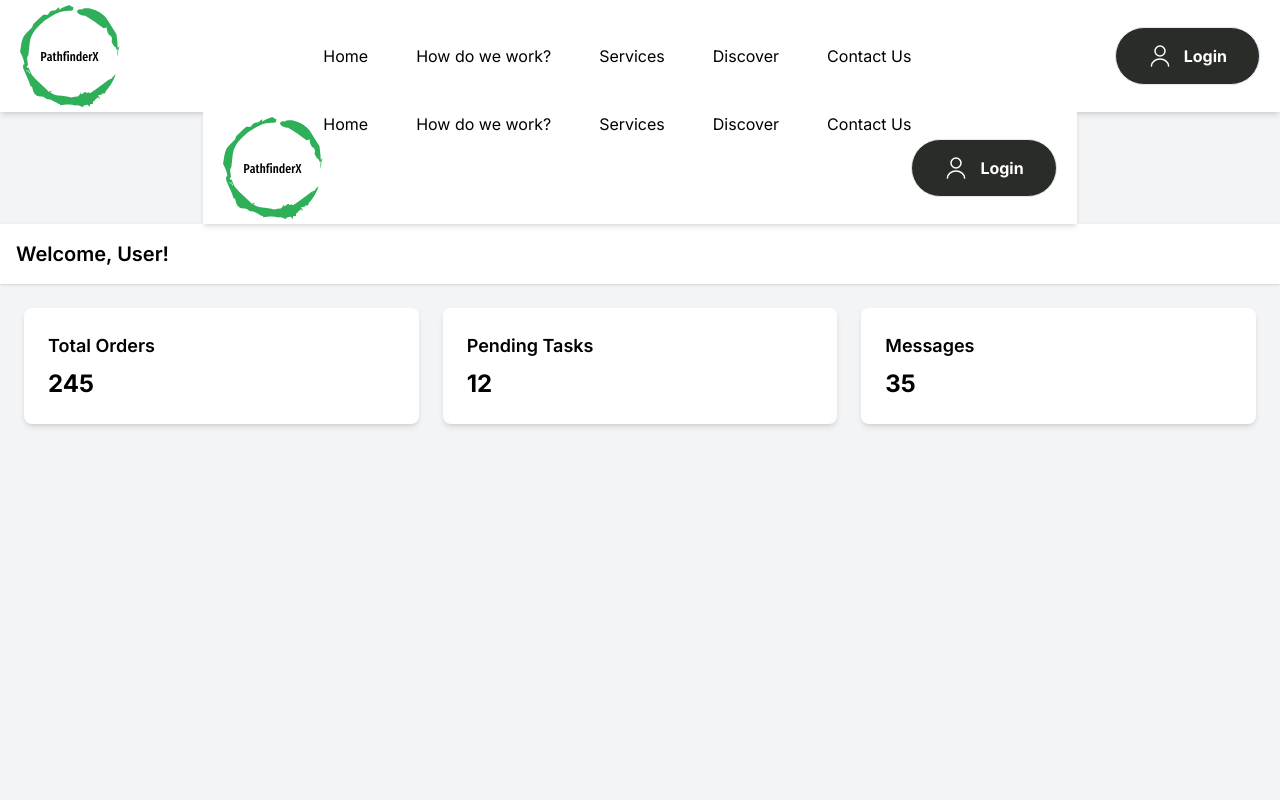
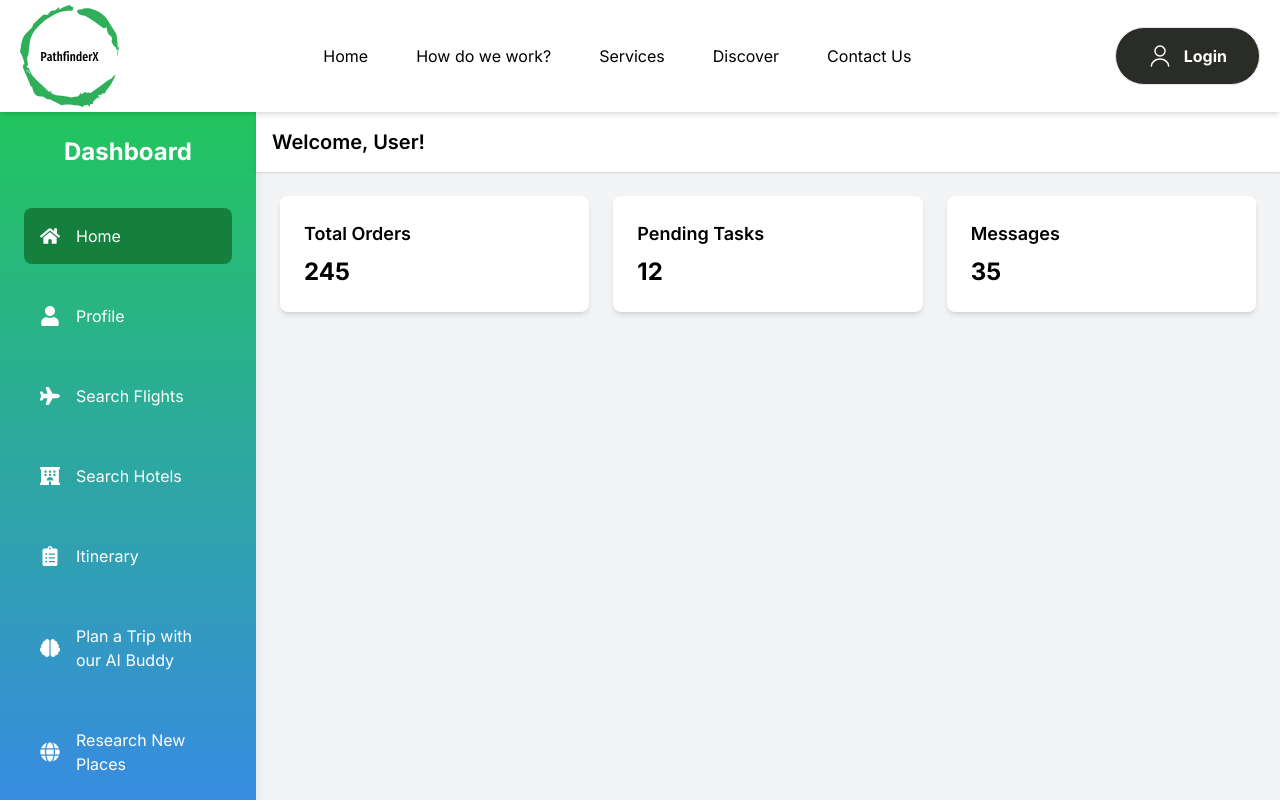
Before and after one commit to ShashankJc1/pathfinderx, a Next.js app: page /pages/dashboard in a window 1280 px wide. Shown: the top 800 px of the page. Built offline with nearby package versions, Linux system fonts and the light colour scheme.

Commit message:
fix-dashboard

```diff
--- /dev/null
+++ b/app/pages/discover/index.tsx
@@ -0,0 +1,82 @@
+"use client";
+
+import Image from "next/image";
+import Link from "next/link";
+
+// Travel options data
+const travelOptions = [
+  {
+    name: "Backpacking",
+    image: "/backpacking.jpg",
+    link: "/discover/backpacking",
+  },
+  {
+    name: "Solo Travelling",
+    image: "/solo-travel.jpg",
+    link: "/discover/solo-travelling",
+  },
+  {
+    name: "Cultural Travelling",
+    image: "/cultural.jpg",
+    link: "/discover/cultural-travelling",
+  },
+  {
+    name: "Budget Travel",
+    image: "/budget-travel.jpg",
+    link: "/discover/budget-travel",
+  },
+  {
+    name: "Adventure Travel",
+    image: "/adventure.jpg",
+    link: "/discover/adventure-travel",
+  },
+  {
+    name: "Family Travel",
+    image: "/family-travel.jpg",
+    link: "/discover/family-travel",
+  },
+  {
+    name: "Luxury Travel",
+    image: "/luxury.jpg",
+    link: "/discover/luxury-travel",
+  },
+];
+
+export default function Discover() {
+  return (
+    <section className="bg-gradient-to-br from-gray-100 via-blue-50 to-white py-16 text-gray-800">
+      <div className="max-container padding-container">
+        <h1 className="text-center bold-40 lg:bold-64 mb-12 text-gray-900">
+          Discover New Destinations
+        </h1>
+        <p className="text-center regular-20 text-gray-700 mb-16 max-w-3xl mx-auto">
+          Explore hidden gems and top-rated travel spots. From breathtaking landscapes to vibrant cityscapes, PathfinderX offers personalized recommendations to make every journey unforgettable.
+        </p>
+
+        {/* Travel Options Grid */}
+        <div className="grid grid-cols-1 sm:grid-cols-2 lg:grid-cols-3 gap-8">
+          {travelOptions.map((option) => (
+            <Link
+              href={option.link}
+              key={option.name}
+              className="group relative block rounded-lg overflow-hidden shadow-lg hover:shadow-2xl transition-shadow duration-300"
+            >
+              <div className="relative h-64 lg:h-80">
+                <Image
+                  src={option.image}
+                  alt={option.name}
+                  fill
+                  priority
+                  className="object-cover object-center transition-transform duration-500 group-hover:scale-110"
+                />
+              </div>
+              <div className="absolute inset-0 bg-black/50 flexCenter transition-opacity duration-300 group-hover:bg-black/60">
+                <h3 className="bold-24 lg:bold-32 text-white">{option.name}</h3>
+              </div>
+            </Link>
+          ))}
+        </div>
+      </div>
+    </section>
+  );
+}
--- a/components/DashboardLayout.tsx
+++ b/components/DashboardLayout.tsx
@@ -1,6 +1,6 @@
 "use client";
 
-import Navbar from "./Navbar";
+import Sidebar from "./Sidebar";
 import Header from "./Header";
 
 interface DashboardLayoutProps {
@@ -8,11 +8,12 @@ interface DashboardLayoutProps {
 }
 
 export default function DashboardLayout({ children }: DashboardLayoutProps) {
-  const isLoggedIn = true; // Assume the user is logged in when on the dashboard
+  return (
+    <div className="flex h-screen bg-gray-100">
+      {/* Sidebar */}
+      <Sidebar />
 
-  return (
-    <div className="flex flex-col h-screen bg-gray-100">
-      <Navbar isLoggedIn={isLoggedIn} />
+      {/* Main Content Area */}
       <div className="flex-1 flex flex-col">
         <Header />
         <main className="flex-1 p-6 overflow-y-auto">{children}</main>
--- a/components/Navbar.tsx
+++ b/components/Navbar.tsx
@@ -5,15 +5,28 @@ import Image from "next/image";
 import Link from "next/link";
 import { useRouter } from "next/navigation";
 import Button from "./Button";
-import { useState } from "react";
+import { useState, useEffect } from "react";
 
 const Navbar = () => {
   const router = useRouter();
   const [menuOpen, setMenuOpen] = useState(false);
+  const [isLoggedIn, setIsLoggedIn] = useState(false);
+
+  // Check login status (this can be replaced with your actual authentication logic)
+  useEffect(() => {
+    const token = document.cookie.includes("token"); // Simulated login check
+    setIsLoggedIn(token);
+  }, []);
 
   const handleLoginClick = () => {
     router.push("/pages/login");
     setMenuOpen(false);
+  };
+
+  const handleLogoutClick = () => {
+    document.cookie = "token=; Max-Age=0"; // Clear the token to log out
+    setIsLoggedIn(false);
+    router.push("/pages/login"); // Redirect to login page
   };
 
   const toggleMenu = () => {
@@ -41,8 +54,17 @@ const Navbar = () => {
         ))}
       </ul>
 
-      {/* Login Button - Desktop */}
+      {/* Login/Logout Button - Desktop */}
       <div className="lg:flexCenter hidden">
+        {isLoggedIn ? (
+          <Button
+            type="button"
+            title="Logout"
+            icon="/logout.svg"
+            variant="btn_dark_green"
+            onClick={handleLogoutClick}
+          />
+        ) : (
           <Button
             type="button"
             title="Login"
@@ -50,6 +72,7 @@ const Navbar = () => {
             variant="btn_dark_green"
             onClick={handleLoginClick}
           />
+        )}
       </div>
 
       {/* Hamburger Icon - Mobile */}
@@ -89,7 +112,16 @@ const Navbar = () => {
             </Link>
           ))}
 
-          {/* Login Button - Mobile */}
+          {/* Login/Logout Button - Mobile */}
+          {isLoggedIn ? (
+            <Button
+              type="button"
+              title="Logout"
+              icon="/logout.svg"
+              variant="btn_dark_green"
+              onClick={handleLogoutClick}
+            />
+          ) : (
             <Button
               type="button"
               title="Login"
@@ -97,6 +129,7 @@ const Navbar = () => {
               variant="btn_dark_green"
               onClick={handleLoginClick}
             />
+          )}
         </div>
       </div>
     </nav>
--- a/components/Sidebar.tsx
+++ b/components/Sidebar.tsx
@@ -1,36 +1,37 @@
 import Link from "next/link";
-import { useRouter } from "next/navigation";
+import { useState } from "react";
+import { FaHome, FaUser, FaSearch, FaPlane, FaHotel, FaClipboardList, FaBrain, FaGlobe } from "react-icons/fa"; // Removed FaSignOutAlt
 
 const navLinks = [
-  { label: "Home", href: "/dashboard" },
-  { label: "Profile", href: "/dashboard/profile" },
-  { label: "Settings", href: "/dashboard/settings" },
-  { label: "Logout", href: "/login" },
+  { label: "Home", href: "/dashboard", icon: <FaHome /> },
+  { label: "Profile", href: "/dashboard/profile", icon: <FaUser /> },
+  { label: "Search Flights", href: "/dashboard/search-flights", icon: <FaPlane /> },
+  { label: "Search Hotels", href: "/dashboard/search-hotels", icon: <FaHotel /> },
+  { label: "Itinerary", href: "/dashboard/itinerary", icon: <FaClipboardList /> },
+  { label: "Plan a Trip with our AI Buddy", href: "/dashboard/ai-buddy", icon: <FaBrain /> },
+  { label: "Research New Places", href: "/pages/discover", icon: <FaGlobe /> },
 ];
 
 export default function Sidebar() {
-  const router = useRouter();
-
-  const handleLogout = () => {
-    document.cookie = "token=; Max-Age=0"; // Clear the token
-    router.push("/login"); // Redirect to login page
-  };
+  const [activeLink, setActiveLink] = useState("/dashboard");
 
   return (
-    <aside className="w-64 bg-green-50 p-6">
-      <h2 className="text-2xl font-bold mb-8">Dashboard</h2>
-      <nav className="space-y-4">
+    <aside className="w-64 bg-gradient-to-b from-green-500 to-blue-500 h-screen p-6 shadow-lg text-white">
+      <h2 className="text-2xl font-bold mb-10 text-center">Dashboard</h2>
+      <nav className="space-y-6">
         {navLinks.map((link) => (
-          <Link key={link.href} href={link.href} className="block hover:font-bold">
-            {link.label}
+          <Link href={link.href} key={link.label} legacyBehavior>
+            <a
+              onClick={() => setActiveLink(link.href)}
+              className={`flex items-center gap-4 p-4 rounded-lg transition-colors duration-300 hover:bg-green-700 ${
+                activeLink === link.href ? "bg-green-700" : ""
+              }`}
+            >
+              <span className="text-xl">{link.icon}</span>
+              <span>{link.label}</span>
+            </a>
           </Link>
         ))}
-        <button
-          onClick={handleLogout}
-          className="text-red-500 mt-4 hover:underline"
-        >
-          Logout
-        </button>
       </nav>
     </aside>
   );
--- a/package.json
+++ b/package.json
@@ -22,7 +22,8 @@
     "react": "^18",
     "react-dom": "^18",
     "react-hook-form": "^7.53.0",
-    "react-icons": "^5.3.0"
+    "react-icons": "^5.3.0",
+    "swiper": "^11.1.14"
   },
   "devDependencies": {
     "@types/bcryptjs": "^2.4.6",
@@ -30,6 +31,7 @@
     "@types/node": "^20",
     "@types/react": "^18",
     "@types/react-dom": "^18",
+    "@types/swiper": "^5.4.3",
     "postcss": "^8",
     "tailwindcss": "^3.4.1",
     "typescript": "^5"
```
Also changed, not shown: 1 other file (tests, documents, lock files or other folders). Lines whose indentation alone changed are shown as unchanged.
